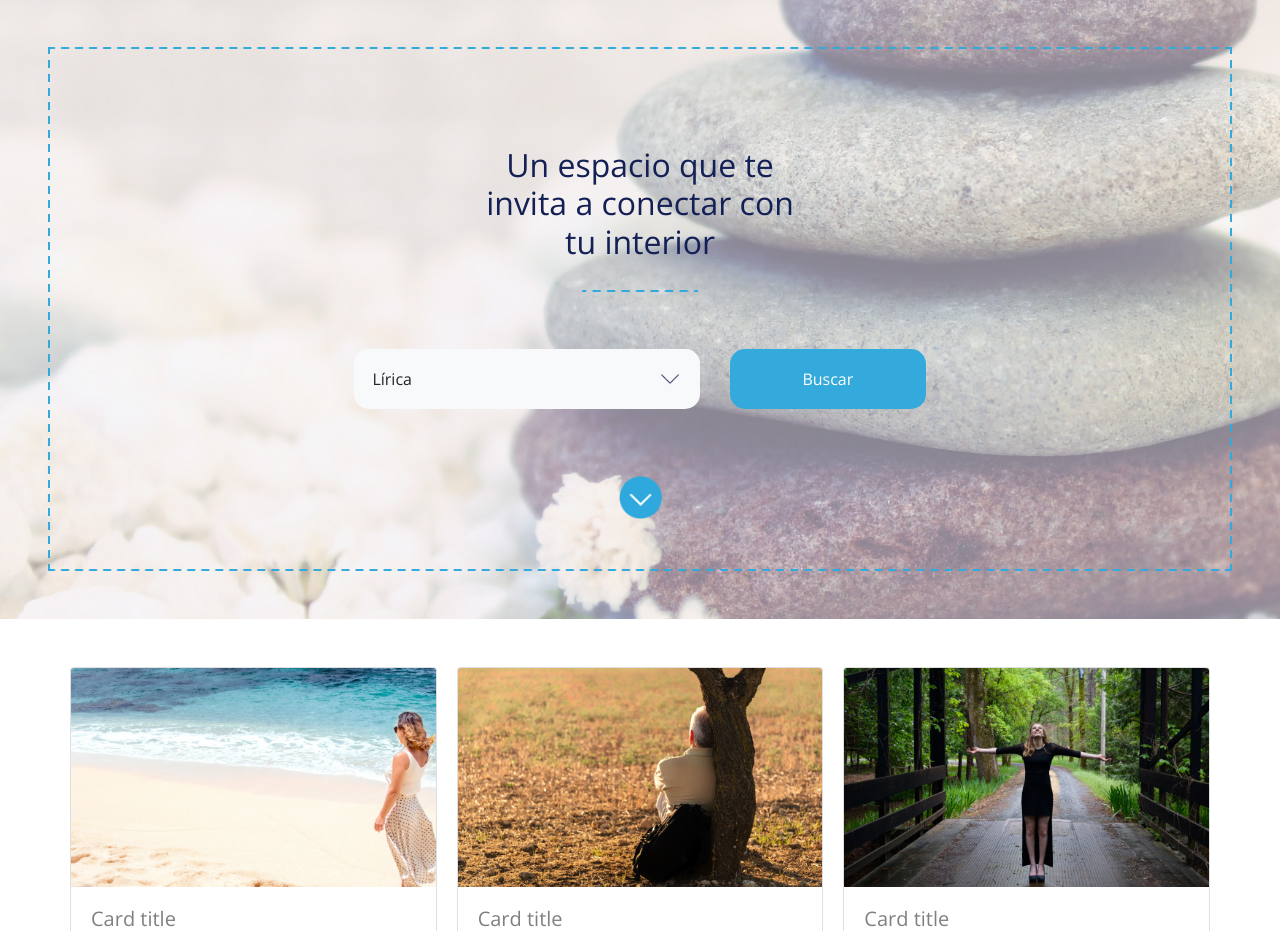
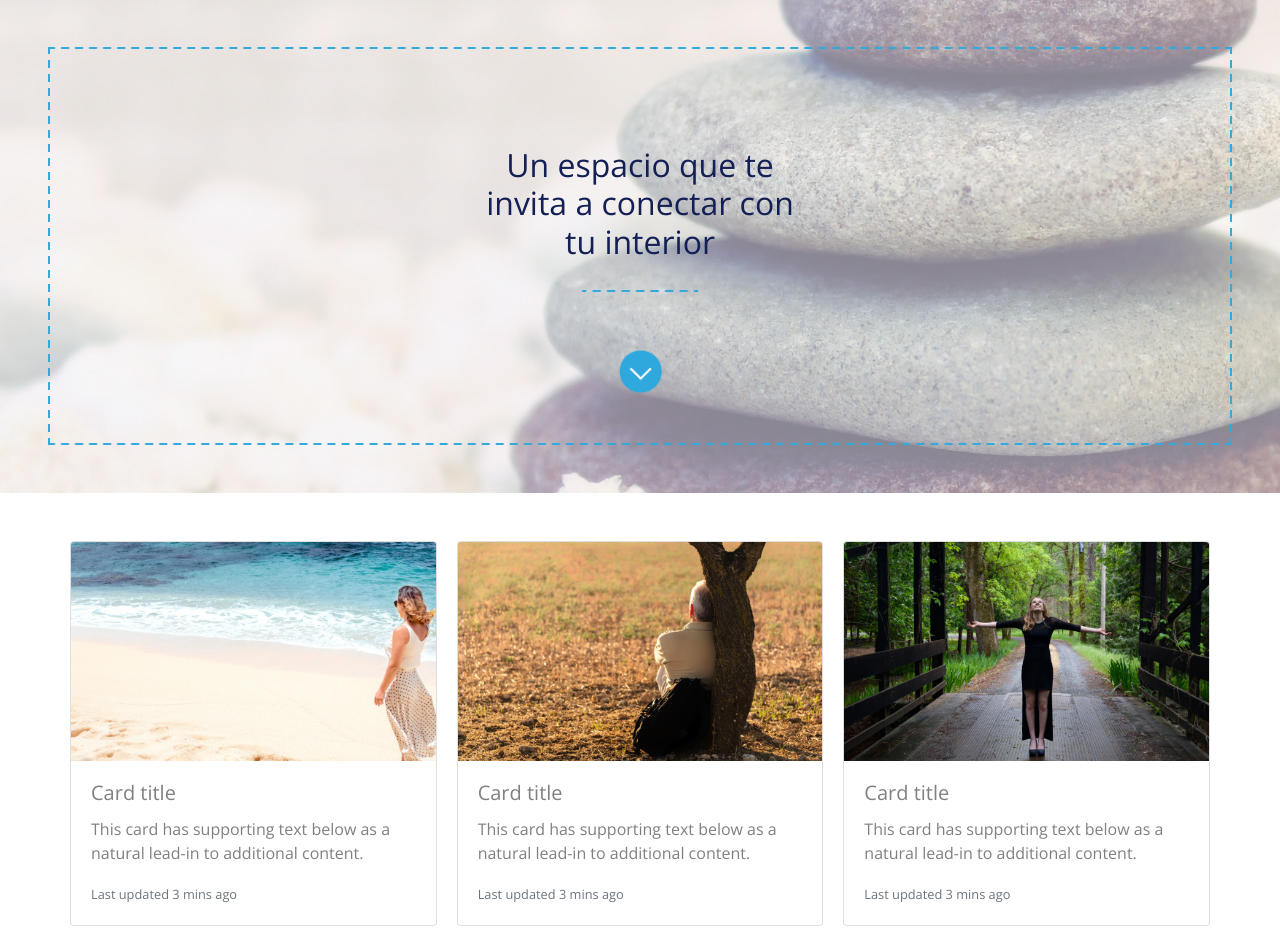
Before and after one commit to davidbarbosa23/Arcano, a PHP site: page /eventos/ in a window 1280 px wide. Shown: the part 81-1012 px from the top of the page. Run offline with PHP 8.4, Linux system fonts and the light colour scheme.

Commit message:
Resources

```diff
--- a/src/eventos/index.php
+++ b/src/eventos/index.php
@@ -12,24 +12,6 @@ include $path['inc'] . '/header.php';
 					<div class="col-sm-12 col-md-8 col-lg-4 mx-auto pt-5">
 						<h2 class="text-center text-blue font-weight-normal featured-title">Un espacio que te invita a conectar con tu interior</h2>
 					</div>
-
-					<form action="calendar" method="get" class="col-sm-12 col-md-10 mx-auto">
-						<div class="form-group row pt-lg-5">
-							<div class="col-sm-12 col-md-5 offset-md-2">
-								<select name="search" class="selectpicker form-control mb-4" data-show-subtext="true" data-live-search="true">
-									<option data-subtext="" disabled="disabled">Categoría</option>
-									<option data-subtext="">Lírica</option>
-									<option data-subtext="">Narrativa</option>
-									<option data-subtext="">Drama</option>
-									<option data-subtext="">Novela</option>
-									<option data-subtext="">Romántica</option>
-								</select>
-							</div>
-							<div class="col-sm-12 col-md-3">
-								<button type="submit" class="btn btn-primary btn-block bg-primary">Buscar</button>
-							</div>
-						</div>
-					</form>
 
 					<div class="col-12 pt-lg-5">
 						<a href="#" class="icon-display scroll-next scroll-bottom mx-auto"></a>
```
Also changed, not shown: resources/28682723250_c82757f0b9_b.jpg (deleted), resources/Crepuscular_rays_in_ggp_2.jpg (deleted), resources/MOCKUP.jpg (added), resources/PIXNIO-280794-4845x3230.jpg (deleted), resources/horizon-light-cloud-sky-sun-sunrise-1127997-pxhere.com.jpg (deleted), resources/libros-biblioteca-libreria-colores.jpg (deleted), resources/stock/26954292408_9f6104003a_b.jpg (renamed from resources/26954292408_9f6104003a_b.jpg), 20 other files.
